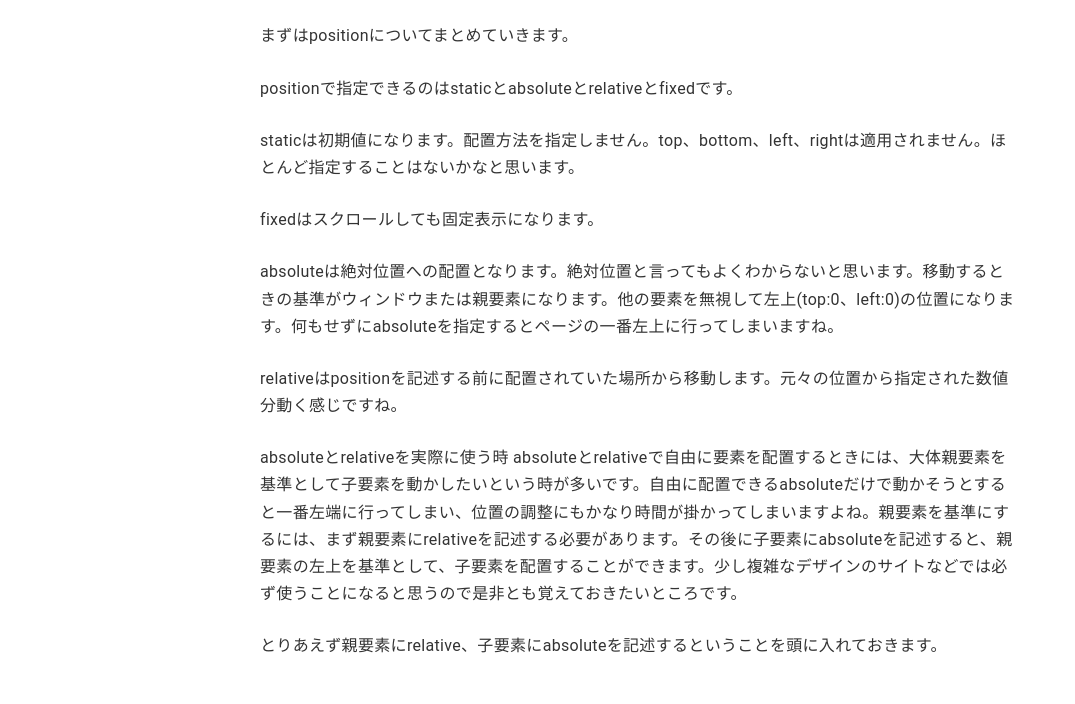
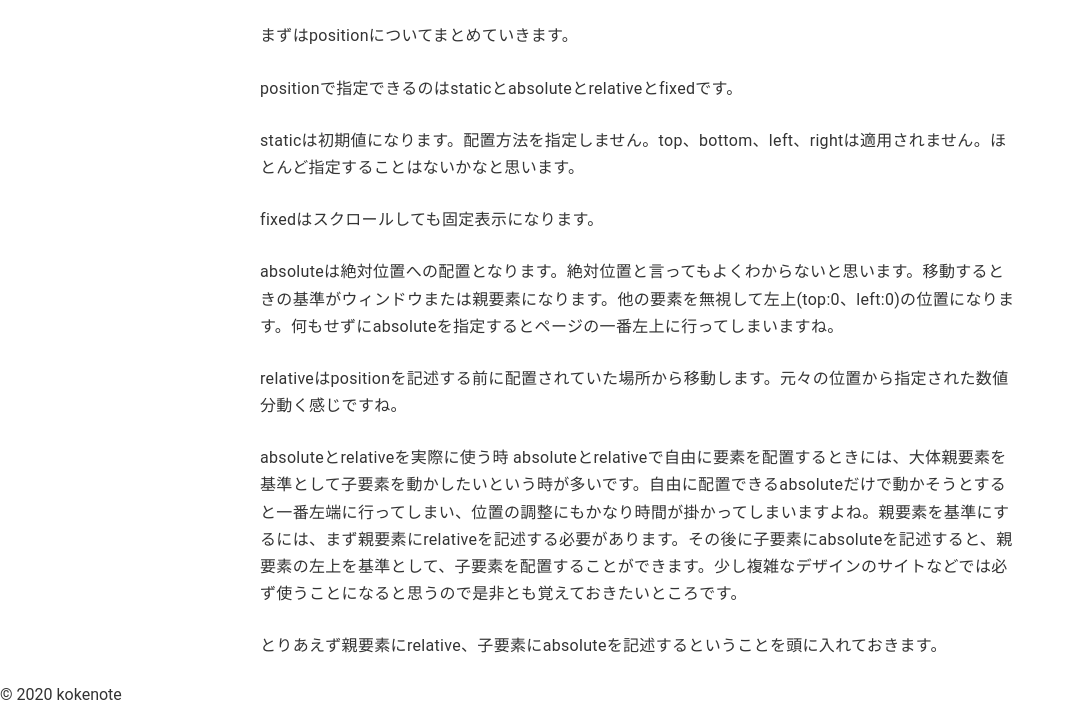
Before and after one commit to koke05/kokenote, a Gatsby site: page /post/ in a window 1280 px wide. Shown: the part 1002-1706 px from the top of the page, without its empty margins (0-1075 px from the left). Built offline with nearby package versions, Linux system fonts and the light colour scheme; Gatsby itself is replaced by a stand-in of ours; some packages are replaced by stand-ins of ours.

Commit message:
footerの追加

```diff
--- a/src/components/layout.js
+++ b/src/components/layout.js
@@ -31,6 +31,9 @@ return (
     <main>
         {children}
     </main>
+    <footer>
+    <small>©&nbsp;2020&nbsp;kokenote</small>
+    </footer>
     </div>
 )
 }
--- a/src/styles/global.css
+++ b/src/styles/global.css
@@ -120,3 +120,8 @@ h1{
     padding: 20px 0 20px 20px;
     margin-bottom: 35px;
 }
+/* footer */
+footer small{
+    font-size: 1.6rem;
+    text-align: center;
+}
```
